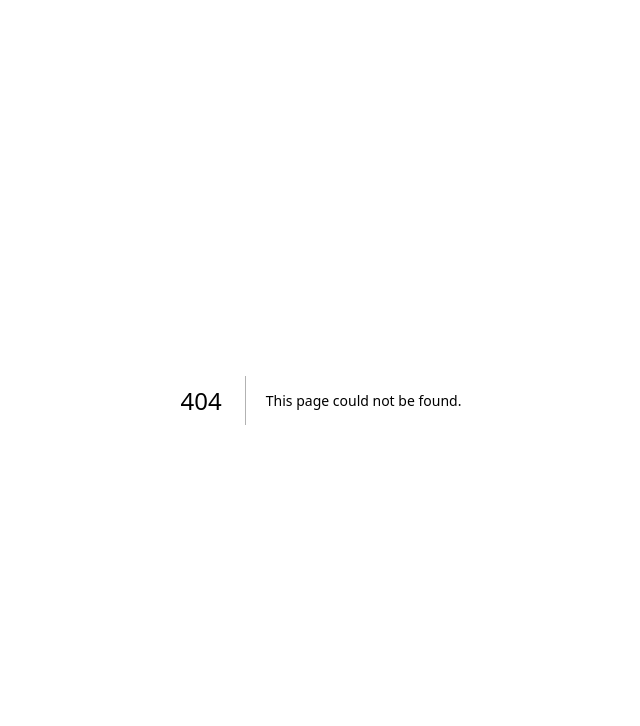
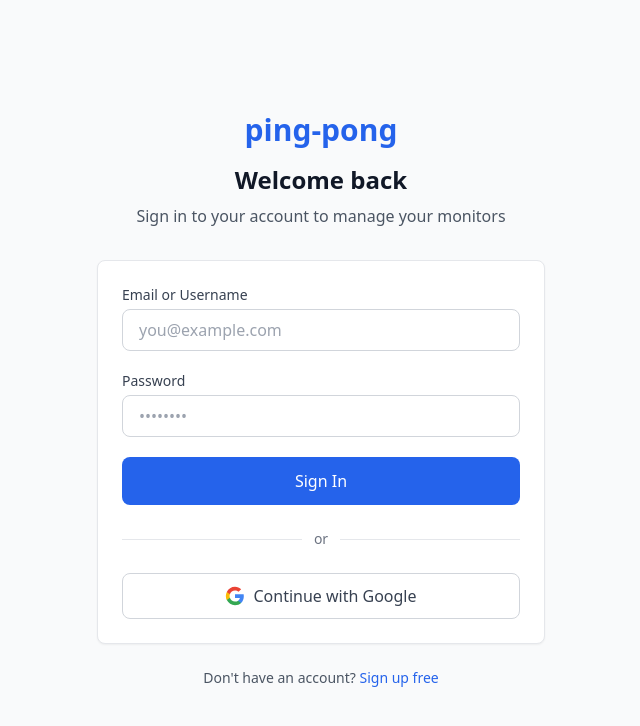
Before and after one commit to fwesh001/Ping-pong, a Next.js app: page /login in a window 1280 px wide. Before the commit this address had no page. Shown: the top 726 px of the page, without its empty margins (319-959 px from the left). Built offline with nearby package versions, Linux system fonts and the light colour scheme; no server answers.

Commit message:
feat: add LoginPage component with authentication form and Google OAuth

```diff
--- /dev/null
+++ b/src/app/login/page.tsx
@@ -0,0 +1,168 @@
+"use client";
+
+import React, { useState } from "react";
+import Link from "next/link";
+import { useRouter } from "next/navigation";
+
+export default function LoginPage() {
+  const router = useRouter();
+  const [email, setEmail] = useState("");
+  const [password, setPassword] = useState("");
+  const [error, setError] = useState<string | null>(null);
+  const [loading, setLoading] = useState(false);
+
+  const handleSubmit = async (e: React.FormEvent) => {
+    e.preventDefault();
+    setError(null);
+    setLoading(true);
+
+    try {
+      const res = await fetch("/api/auth/login", {
+        method: "POST",
+        headers: { "Content-Type": "application/json" },
+        body: JSON.stringify({ email, password }),
+      });
+
+      const data = await res.json();
+
+      if (!res.ok) {
+        throw new Error(data.error || "Login failed");
+      }
+
+      router.push("/dashboard");
+      router.refresh();
+    } catch (err: any) {
+      setError(err.message);
+    } finally {
+      setLoading(false);
+    }
+  };
+
+  return (
+    <div className="min-h-screen flex items-center justify-center bg-gray-50 py-12 px-4">
+      <div className="max-w-md w-full">
+        {/* Header */}
+        <div className="text-center mb-8">
+          <Link href="/" className="text-3xl font-bold text-blue-600">
+            ping-pong
+          </Link>
+          <h2 className="mt-4 text-2xl font-bold text-gray-900">
+            Welcome back
+          </h2>
+          <p className="mt-2 text-gray-600">
+            Sign in to your account to manage your monitors
+          </p>
+        </div>
+
+        {/* Card */}
+        <div className="card">
+          <form onSubmit={handleSubmit} className="space-y-5">
+            {error && (
+              <div className="bg-red-50 border border-red-200 text-red-700 rounded-lg p-3 text-sm">
+                {error}
+              </div>
+            )}
+
+            {/* Email */}
+            <div>
+              <label
+                htmlFor="email"
+                className="block text-sm font-medium text-gray-700 mb-1"
+              >
+                Email or Username
+              </label>
+              <input
+                id="email"
+                type="text"
+                value={email}
+                onChange={(e) => setEmail(e.target.value)}
+                placeholder="you@example.com"
+                required
+                className="input-field"
+              />
+            </div>
+
+            {/* Password */}
+            <div>
+              <label
+                htmlFor="password"
+                className="block text-sm font-medium text-gray-700 mb-1"
+              >
+                Password
+              </label>
+              <input
+                id="password"
+                type="password"
+                value={password}
+                onChange={(e) => setPassword(e.target.value)}
+                placeholder="••••••••"
+                required
+                className="input-field"
+              />
+            </div>
+
+            {/* Submit */}
+            <button
+              type="submit"
+              disabled={loading}
+              className="btn-primary w-full py-3 disabled:opacity-50 disabled:cursor-not-allowed"
+            >
+              {loading ? (
+                <span className="flex items-center justify-center gap-2">
+                  <span className="w-4 h-4 border-2 border-white border-t-transparent rounded-full animate-spin" />
+                  Signing in...
+                </span>
+              ) : (
+                "Sign In"
+              )}
+            </button>
+          </form>
+
+          {/* Divider */}
+          <div className="my-6 flex items-center gap-3">
+            <div className="flex-1 h-px bg-gray-200" />
+            <span className="text-sm text-gray-500">or</span>
+            <div className="flex-1 h-px bg-gray-200" />
+          </div>
+
+          {/* Google OAuth */}
+          <a
+            href={`${process.env.NEXT_PUBLIC_FLUX_API_URL || "https://flux.zabdiel.tech/api/v1"}/auth/google/login`}
+            className="w-full flex items-center justify-center gap-2 px-4 py-2.5 rounded-lg border border-gray-300 hover:bg-gray-50 transition-colors font-medium text-gray-700"
+          >
+            <svg className="w-5 h-5" viewBox="0 0 24 24">
+              <path
+                fill="#4285F4"
+                d="M22.56 12.25c0-.78-.07-1.53-.2-2.25H12v4.26h5.92a5.06 5.06 0 0 1-2.2 3.32v2.77h3.57c2.08-1.92 3.28-4.74 3.28-8.1z"
+              />
+              <path
+                fill="#34A853"
+                d="M12 23c2.97 0 5.46-.98 7.28-2.66l-3.57-2.77c-.98.66-2.23 1.06-3.71 1.06-2.86 0-5.29-1.93-6.16-4.53H2.18v2.84C3.99 20.53 7.7 23 12 23z"
+              />
+              <path
+                fill="#FBBC05"
+                d="M5.84 14.09c-.22-.66-.35-1.36-.35-2.09s.13-1.43.35-2.09V7.07H2.18C1.43 8.55 1 10.22 1 12s.43 3.45 1.18 4.93l2.85-2.22.81-.62z"
+              />
+              <path
+                fill="#EA4335"
+                d="M12 5.38c1.62 0 3.06.56 4.21 1.64l3.15-3.15C17.45 2.09 14.97 1 12 1 7.7 1 3.99 3.47 2.18 7.07l3.66 2.84c.87-2.6 3.3-4.53 6.16-4.53z"
+              />
+            </svg>
+            Continue with Google
+          </a>
+        </div>
+
+        {/* Sign up link */}
+        <p className="mt-6 text-center text-sm text-gray-600">
+          Don&apos;t have an account?{" "}
+          <Link
+            href="/signup"
+            className="text-blue-600 font-medium hover:underline"
+          >
+            Sign up free
+          </Link>
+        </p>
+      </div>
+    </div>
+  );
+}
```
